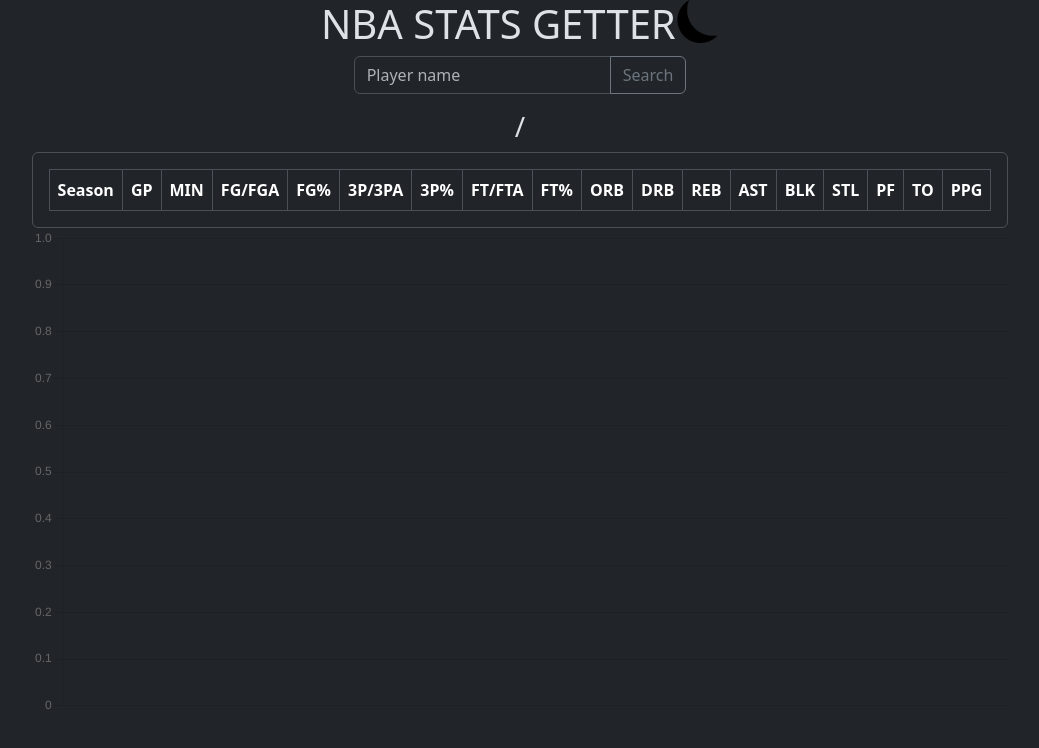
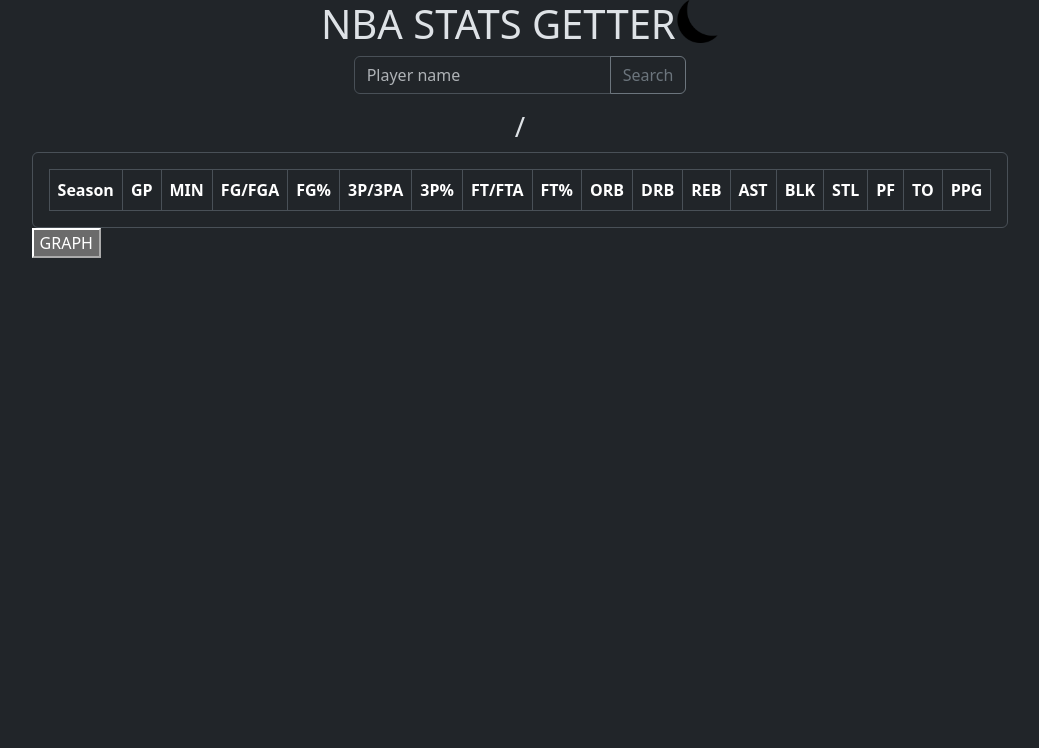
Before and after one commit to byeoh100/nba-stats, a React (Vite) app in the folder nba/: page / in a window 1280 px wide. Shown: the top 748 px of the page, without its empty margins (120-1159 px from the left). Built offline with nearby package versions, Linux system fonts and the light colour scheme.

Commit message:
Update readme with tasks

```diff
--- a/nba/src/Player.css
+++ b/nba/src/Player.css
@@ -0,0 +1,7 @@
+thead tr th {
+    cursor: pointer;
+}
+
+thead tr th:hover {
+    background-color: rgba(0,0,0,0.15)
+}
--- a/nba/src/Player.jsx
+++ b/nba/src/Player.jsx
@@ -4,6 +4,7 @@
 import OverlayTrigger from 'react-bootstrap/OverlayTrigger';
 import Tooltip from 'react-bootstrap/Tooltip';
 import LineChart from './LineChart'
+import './Player.css'
 
 
 function Player({ playerName }) {
@@ -11,6 +12,7 @@
     const [playerTeam, setPlayerTeam] = useState('')
     const [graphData, setGraphData] = useState([])
     const [graphSwitch, setGraphSwitch] = useState(false)
+    const [hideChart, setHideChart] = useState(true)
 
     useEffect(() => {
         const fetchData = async () => {
@@ -36,7 +38,8 @@
     return (
         <div>
             <h3 className="text-center">{playerName.toUpperCase()} / {playerTeam}</h3>
-            <div className="border rounded px-3 pt-3">
+            <div className="stats">
+                <div className="border rounded px-3 pt-3" id="statsTable">
                     <Table striped bordered hover>
                         <thead>
                             <tr>
@@ -86,7 +89,9 @@
                         </tbody>
                     </Table>
                 </div>
-            <LineChart pData={playerData} category={graphData} sw={graphSwitch}/>
+                <button onClick={() => setHideChart(!hideChart)}>GRAPH</button>
+                {hideChart? undefined : <LineChart pData={playerData} category={graphData} sw={graphSwitch} />}
+            </div>
         </div>
     )
 }
```
Also changed, not shown: 2 other files (tests, documents, lock files or other folders). Lines whose indentation alone changed are shown as unchanged.
